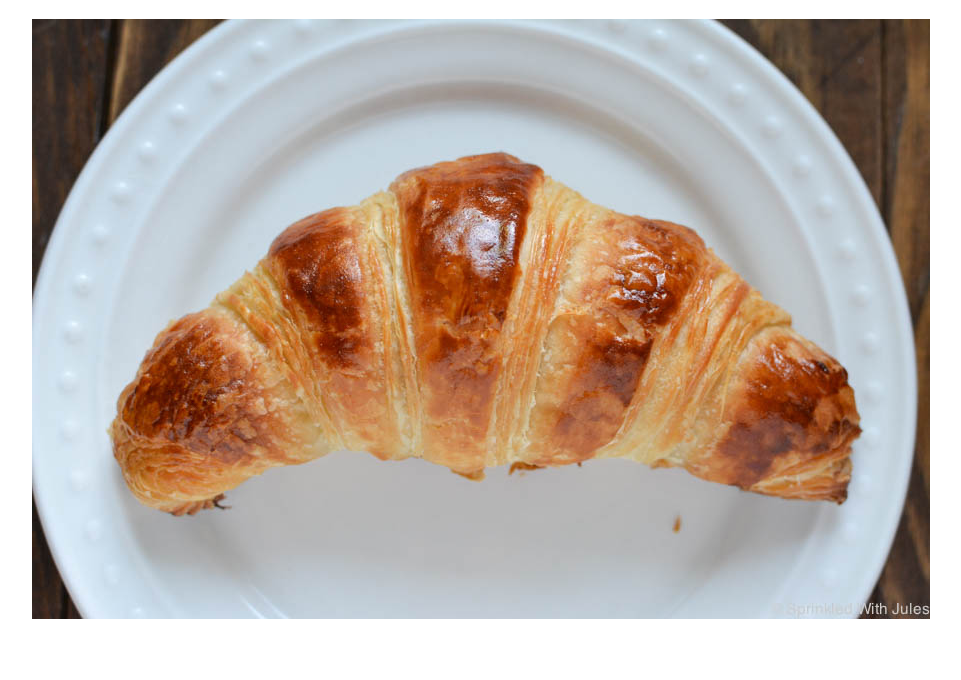
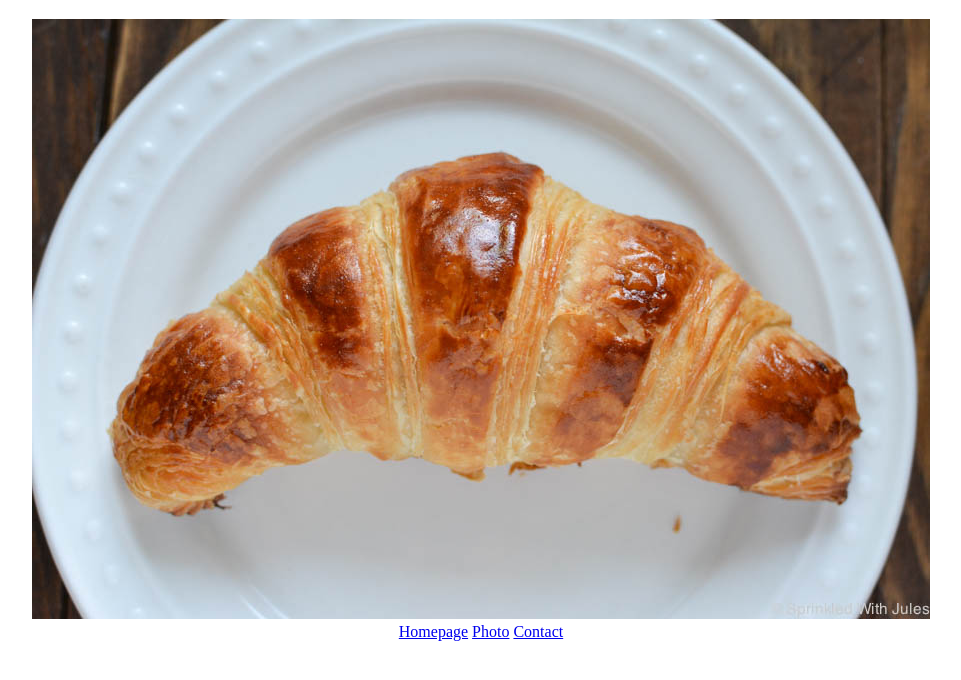
Before and after one commit to mcronin1996/multiple-pages-static-website, a plain HTML site: page photo.html in a window 1280 px wide. Shown: the part 62-742 px from the top of the page, without its empty margins (159-1120 px from the left). Drawn offline with Linux system fonts and the light colour scheme.

Commit message:
added links to photo page

```diff
--- a/photo.html
+++ b/photo.html
@@ -10,4 +10,9 @@
     <h1>🥐 A picture of a croissant</h1>
     <img src="/images/croissant.jpg" />
   </body>
+  <footer>
+    <a href="/"> Homepage</a>
+    <a href="/photo"> Photo</a>
+    <a href="/contact"> Contact</a>
+  </footer>
 </html>
```
Also changed, not shown: index.html (+1 -1 lines).
